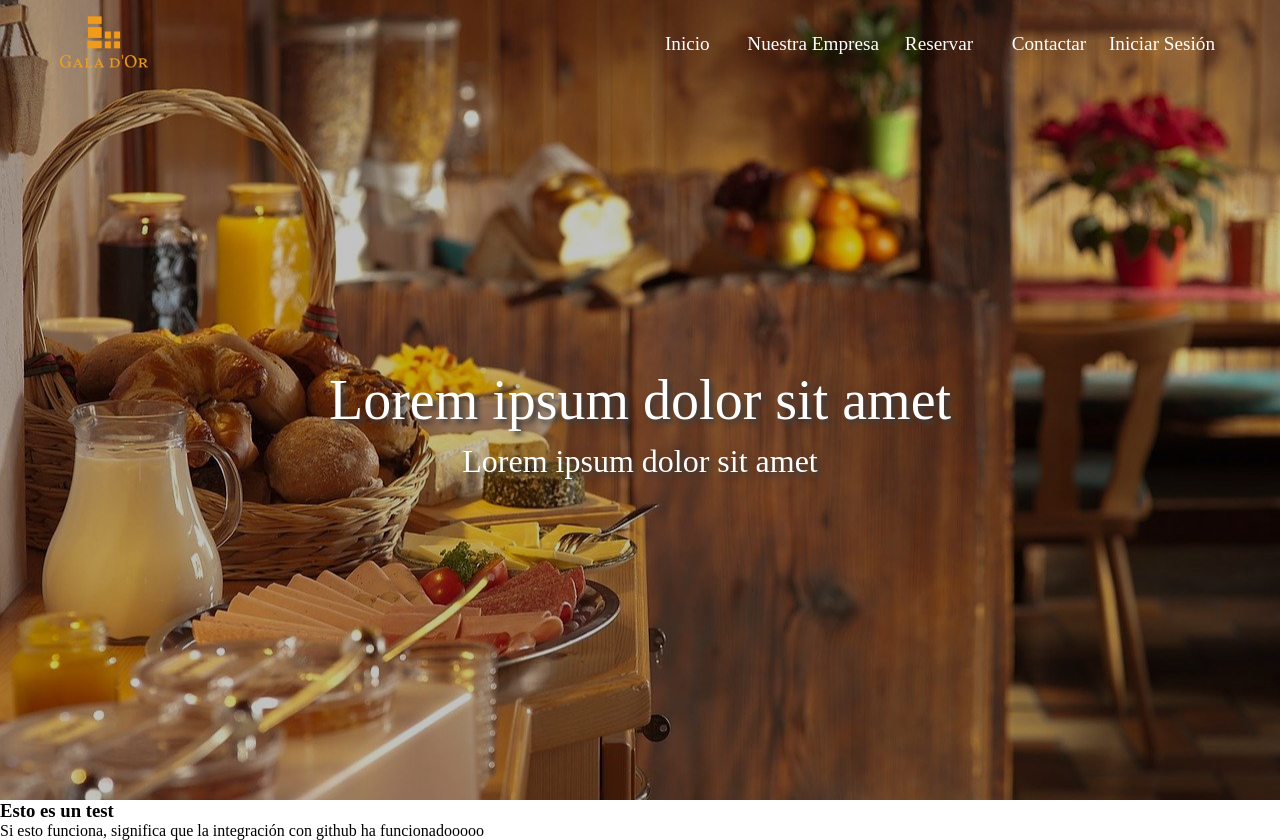
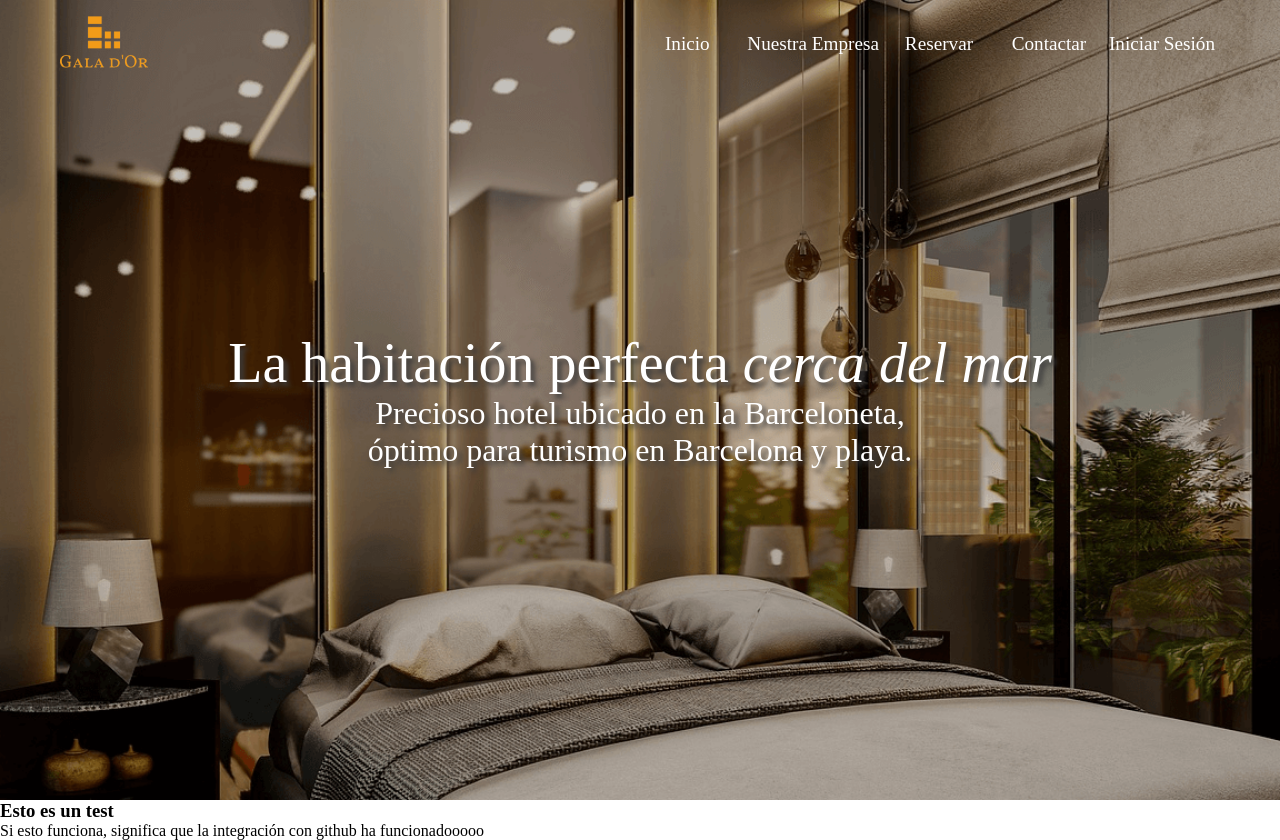
Before and after one commit to Arkadexus/webproygala, a PHP site: page / in a window 1280 px wide. Shown: the top 840 px of the page. Run offline with PHP 8.4, Linux system fonts and the light colour scheme; grey boxes are pictures that could not be loaded.

Commit message:
Slider avanzado

```diff
--- a/index.php
+++ b/index.php
@@ -18,9 +18,9 @@
     <div class="splide">
         <div class="splide__track">
             <ul class="splide__list">
-                <li class="splide__slide"><h2>Lorem <i>ipsum</i> dolor sit amet</h2><span>Lorem ipsum dolor sit amet</span><img src="img/slider1.png" alt="slide hotel 1"></li>
-                <li class="splide__slide"><h2>Lorem ipsum dolor sit amet</h2><span>Lorem ipsum dolor sit amet</span><img src="img/slider2.png" alt="slide hotel 2"></li>
-                <li class="splide__slide"><h2>Lorem ipsum dolor sit amet</h2><span>Lorem ipsum dolor sit amet</span><img src="img/slider3.png" alt="slide hotel 3"></li>
+                <li class="splide__slide"><div class="contenido_slider"><h2>La habitación perfecta <i>cerca del mar</i></h2><span>Precioso hotel ubicado en la Barceloneta,<br> óptimo para turismo en Barcelona y playa.</span></div><img src="img/slider1.png" alt="slide hotel 1"></li>
+                <li class="splide__slide"><div class="contenido_slider"><h2>Experiencia como ninguna otra</h2><span>El hotel y ubicación perfectos para tus vacaciones.</span></div><img src="img/slider2.png" alt="slide hotel 2"></li>
+                <li class="splide__slide"><div class="contenido_slider"><h2>Comida única del mediterraneo</h2><span>Ofrecemos servicio de restaurante con recetas mediterraneas</span></div><img src="img/slider3.png" alt="slide hotel 3"></li>
             </ul>
         </div>
     <!--
--- a/scripts/sliderHome.js
+++ b/scripts/sliderHome.js
@@ -4,7 +4,7 @@ new Splide( '.splide', {
 	height: '100vh',
     cover: true,
     autoplay: true,
-    interval: 5000,
+    interval: 15000,
     pauseOnHover: false,
     arrows: false,
 } ).mount();
--- a/style/home-style.css
+++ b/style/home-style.css
@@ -90,7 +90,6 @@ header ul{
   }
 
   .splide__slide h2{
-      position: absolute;
       color: rgb(255, 255, 255);
       z-index: 5;
       text-align: center;
@@ -100,8 +99,6 @@ header ul{
   }
 
   .splide__slide span{
-    position: absolute;
-    bottom: 40%;
     color: rgb(255, 255, 255);
     z-index: 5;
     text-align: center;
@@ -109,3 +106,6 @@ header ul{
     font-weight: 300;
     text-shadow: 4px 4px 5px rgb(61, 61, 61);
 }
+.contenido_slider{
+    text-align: center;
+}
```
Also changed, not shown: img/slider1.png, img/slider2.png, img/slider3.png (added).
